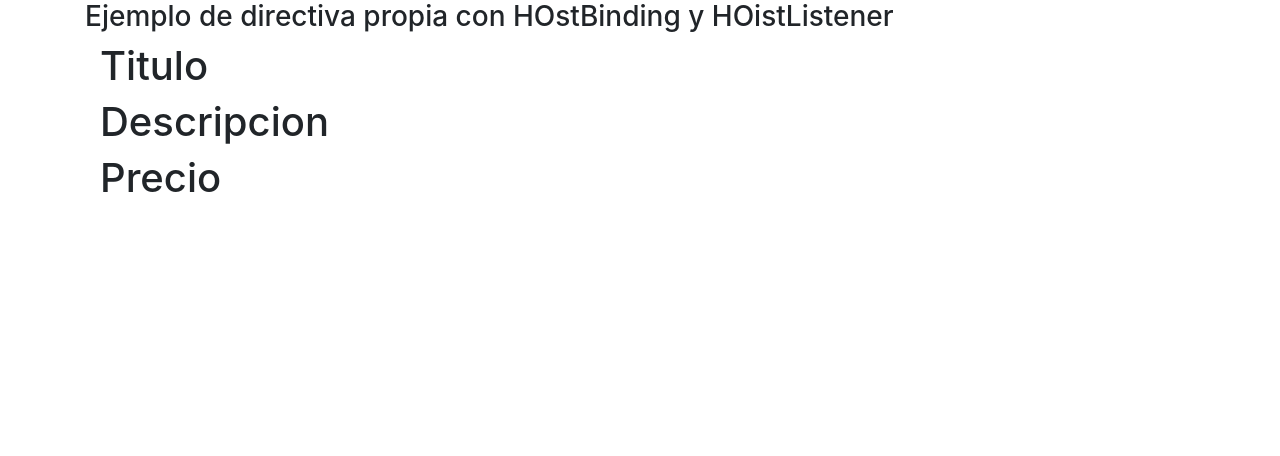
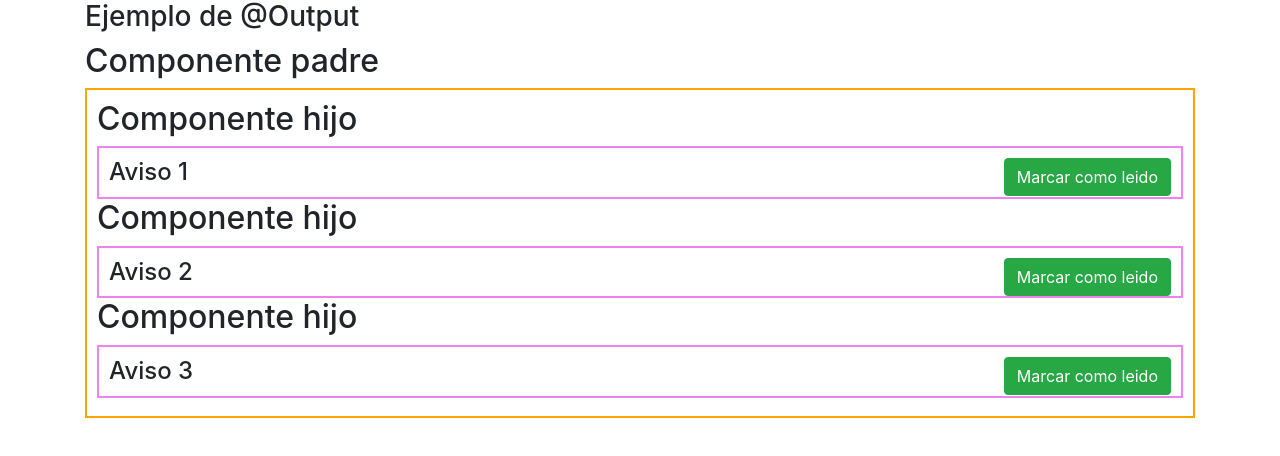
Before and after one commit to JMVasquezR/tutoAngular, an Angular app: page / in a window 1280 px wide. Shown: the top 456 px of the page. Built offline with nearby package versions, Linux system fonts and the light colour scheme.

Commit message:
Creando tus componentes @Input y @Output

```diff
--- a/src/app/app.component.html
+++ b/src/app/app.component.html
@@ -1,5 +1,5 @@
 <div class="container">
-  <h3>Ejemplo de directiva propia con HOstBinding y HOistListener</h3>
+  <h3>Ejemplo de @Output</h3>
   <!--<app-ejpropertybinding></app-ejpropertybinding>-->
   <!--<app-ejeventbinding></app-ejeventbinding>-->
   <!--<app-ej2waybinding></app-ej2waybinding>-->
@@ -9,5 +9,6 @@
   <!--<app-ejdirectivangfor></app-ejdirectivangfor>-->
   <!--<app-ejarrayobjetos></app-ejarrayobjetos>-->
   <!--<app-ejdirectivaswich></app-ejdirectivaswich>-->
-  <app-ehmidirectiva></app-ehmidirectiva>
+  <!--<app-ehmidirectiva></app-ehmidirectiva>-->
+  <app-padre></app-padre>
 </div>
--- a/src/app/app.module.ts
+++ b/src/app/app.module.ts
@@ -18,6 +18,8 @@
 import { EjdirectivaswichComponent } from './ejdirectivaswich/ejdirectivaswich.component';
 import { MenuitemDirective } from './menuitem.directive';
 import { EhmidirectivaComponent } from './ejmidirectiva/ehmidirectiva.component';
+import { PadreComponent } from './padre/padre.component';
+import { HijoComponent } from './hijo/hijo.component';
 
 @NgModule({
   declarations: [
@@ -36,7 +38,9 @@
     EjarrayobjetosComponent,
     EjdirectivaswichComponent,
     MenuitemDirective,
-    EhmidirectivaComponent
+    EhmidirectivaComponent,
+    PadreComponent,
+    HijoComponent
   ],
   imports: [
     BrowserModule,
--- /dev/null
+++ b/src/app/hijo/hijo.component.css
@@ -0,0 +1,8 @@
+.hijo {
+  border: 2px solid violet;
+  padding: 10px;
+}
+
+.tachado {
+  text-decoration: line-through;
+}
--- /dev/null
+++ b/src/app/hijo/hijo.component.html
@@ -0,0 +1,10 @@
+<h2>Componente hijo</h2>
+<div class="hijo">
+  <!--<h4>{{aviso}}</h4>-->
+  <h4 [ngClass]="{tachado: leido ==true}" style="display: inline">{{aviso}}</h4>
+
+  <button class="btn btn-success float-md-right" (click)="marcar(); detectar($)" *ngIf="leido == false">
+    Marcar como leido
+  </button>
+  <button class="btn btn-danger float-md-right" (click)="marcar()" *ngIf="leido == true"> Marcar como leido</button>
+</div>
--- /dev/null
+++ b/src/app/hijo/hijo.component.ts
@@ -0,0 +1,31 @@
+import {Component, OnInit, Input, Output, EventEmitter} from '@angular/core';
+
+@Component({
+  selector: 'app-hijo',
+  templateUrl: './hijo.component.html',
+  styleUrls: ['./hijo.component.css']
+})
+export class HijoComponent implements OnInit {
+
+  @Input() aviso: string;
+  @Output() mensajeMarcado = new EventEmitter();
+
+  leido: boolean = false;
+  mensaje: string;
+
+  marcar(event) {
+    this.leido = !this.leido;
+  }
+
+  detectar(event) {
+    this.mensaje = this.aviso;
+    this.mensajeMarcado.emit(this.mensaje);
+  }
+
+  constructor() {
+  }
+
+  ngOnInit() {
+  }
+
+}
--- /dev/null
+++ b/src/app/padre/padre.component.css
@@ -0,0 +1,4 @@
+.padre {
+  border: 2px solid orange;
+  padding: 10px;
+}
--- /dev/null
+++ b/src/app/padre/padre.component.html
@@ -0,0 +1,7 @@
+<h2>Componente padre</h2>
+<div class="padre">
+  <!--<app-hijo [aviso]="valorPadre"></app-hijo>-->
+  <app-hijo *ngFor="let avisop of avisos" [aviso]="avisop" (mensajeMarcado)="mostrarMensaje($event)"></app-hijo>
+
+  <h3 class="text-center">{{texto}}</h3>
+</div>
--- /dev/null
+++ b/src/app/padre/padre.component.ts
@@ -0,0 +1,24 @@
+import {Component, OnInit} from '@angular/core';
+
+@Component({
+  selector: 'app-padre',
+  templateUrl: './padre.component.html',
+  styleUrls: ['./padre.component.css']
+})
+export class PadreComponent implements OnInit {
+
+  // valorPadre: string = 'Este texto se inyecta desde el padre';
+  avisos: string[] = ['Aviso 1', 'Aviso 2', 'Aviso 3'];
+  texto: string;
+
+  mostrarMensaje(event) {
+    this.texto = event + ' marcado como leido';
+  }
+
+  constructor() {
+  }
+
+  ngOnInit() {
+  }
+
+}
```
